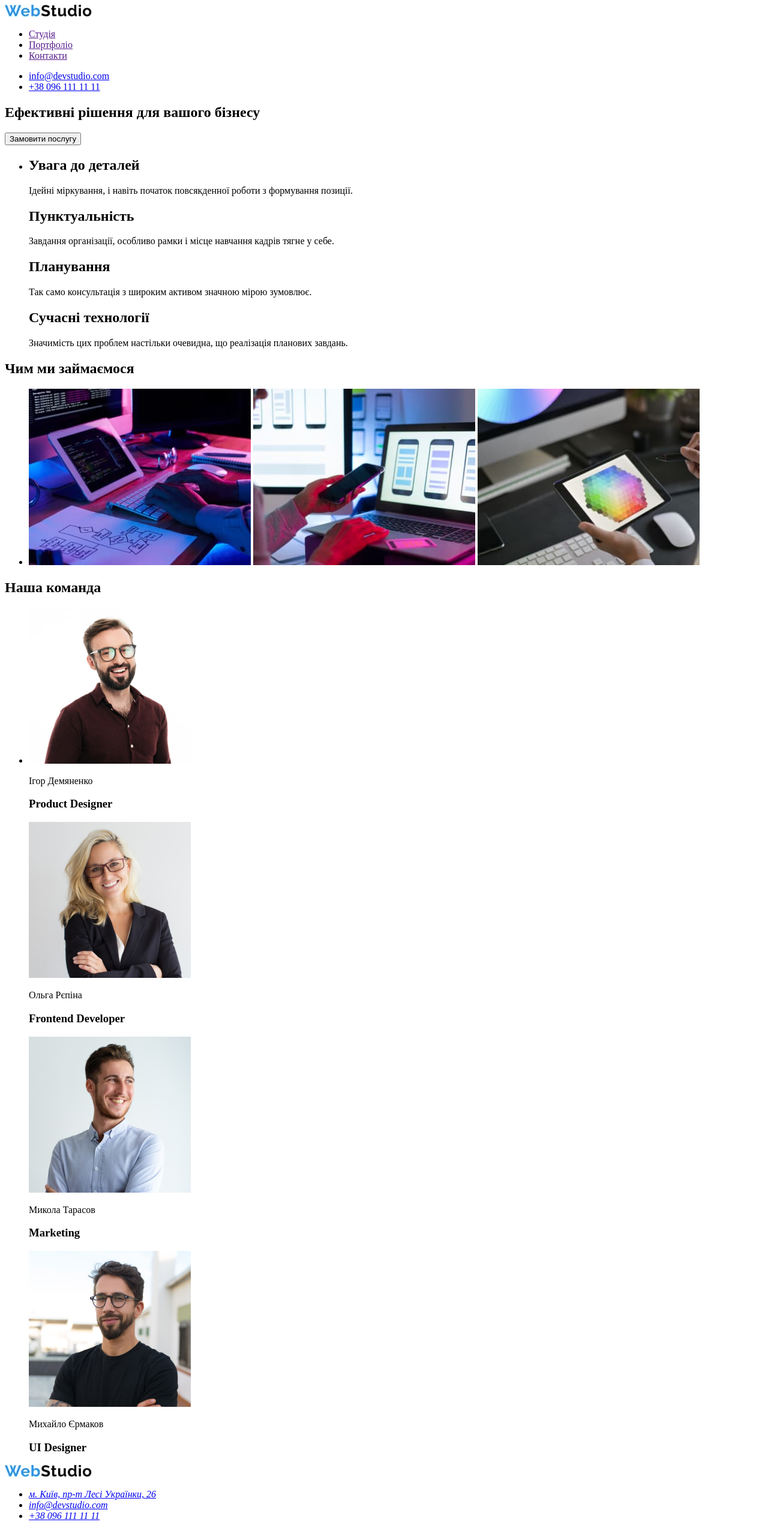
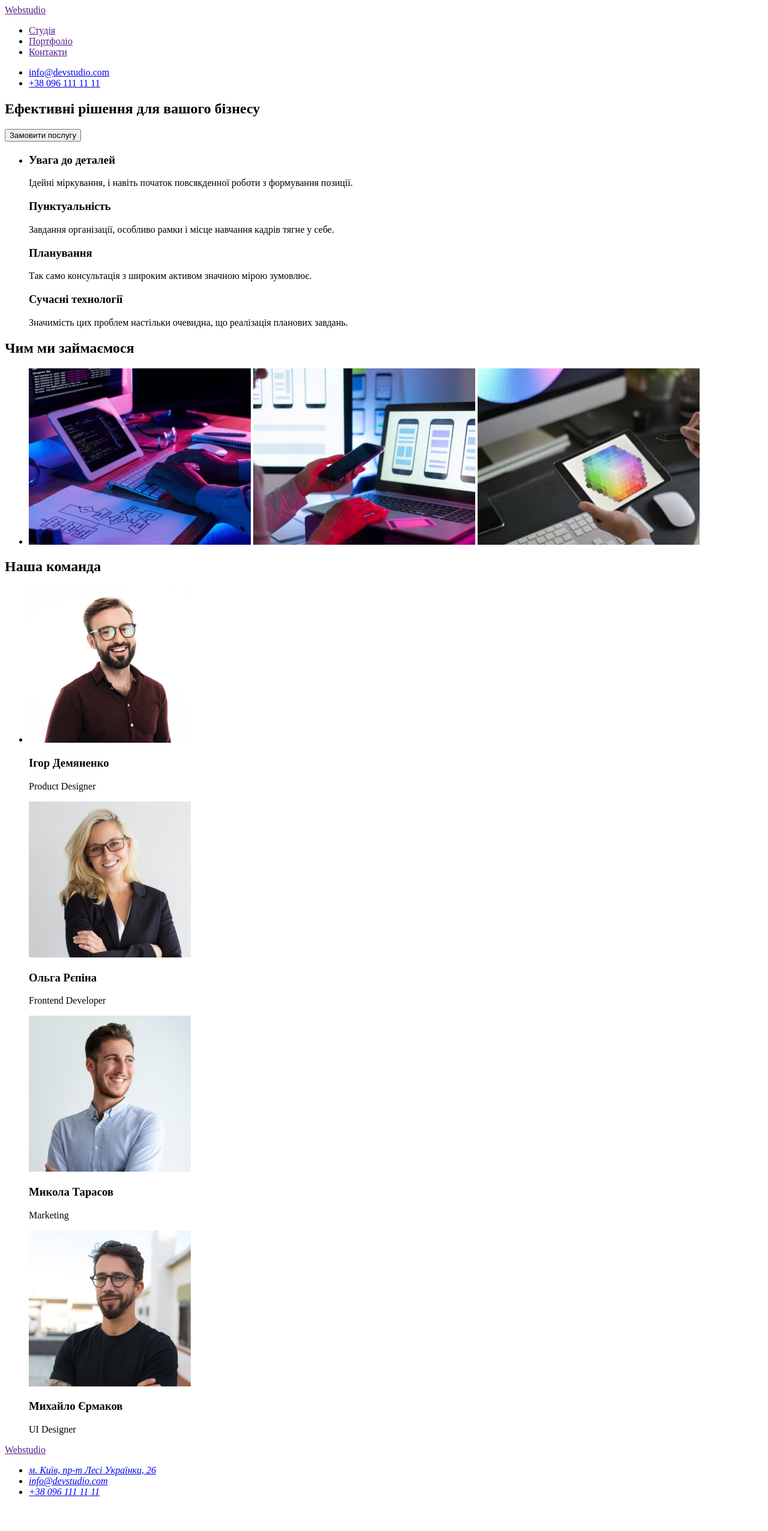
Before and after one commit to Kryzhanivskyi89/goit-markup-hw-01, a plain HTML site: page index.html in a window 1280 px wide. Shown: the whole page at 60% size. After the commit the page ends 2512 px from the top, so only its background shows below. Drawn offline with Linux system fonts and the light colour scheme.

Commit message:
Edited HW1 28.08.22

```diff
--- a/index.html
+++ b/index.html
@@ -9,11 +9,7 @@
     <body>
         <header>
             <!-- the logo is alwais a link -->
-            <a href="/">
-                <img src="./img/logo.jpg"
-                alt="webstudio"
-                width="145"/>
-            </a>
+            <a href="">Webstudio</a>
             <nav>
                 <ul>
                     <li><a href="">Студія</a></li>
@@ -43,15 +39,16 @@
             </section>
             <!-- Переваги -->
             <section>
+                <h2></h2>
                 <ul>
                     <li>
-                        <h2>Увага до деталей</h2>
+                        <h3>Увага до деталей</h3>
                         <p>Ідейні міркування, і навіть початок повсякденної роботи з формування позиції.</p>
-                        <h2>Пунктуальність</h2>
+                        <h3>Пунктуальність</h3>
                         <p>Завдання організації, особливо рамки і місце навчання кадрів тягне у себе.</p>
-                        <h2>Планування</h2>
+                        <h3>Планування</h3>
                         <p>Так само консультація з широким активом значною мірою зумовлює.</p>
-                        <h2>Сучасні технології</h2>
+                        <h3>Сучасні технології</h3>
                         <p>Значимість цих проблем настільки очевидна, що реалізація планових завдань.</p>
                     </li>
 
@@ -62,9 +59,9 @@
                 <h2>Чим ми займаємося</h2>
                 <ul>
                     <li>
-                        <img src="./img/Чим-ми-займаємося1.jpg" alt="Чим-ми-займаємося1">
-                        <img src="./img/Чим-ми-займаємося2.jpg" alt="Чим-ми-займаємося2">
-                        <img src="./img/Чим-ми-займаємося3.jpg" alt="Чим-ми-займаємося3">
+                        <img src="./img/chym-my-zaimayemos-1.jpg" alt="Чим-ми-займаємося1" width="370">
+                        <img src="./img/chym-my-zaimayemos-2.jpg" alt="Чим-ми-займаємося2" width="370">
+                        <img src="./img/chym-my-zaimayemos-3.jpg" alt="Чим-ми-займаємося3" width="370">
                     </li>
                 </ul>
             </section>
@@ -73,28 +70,24 @@
                 <h2>Наша команда</h2>
                 <ul>
                     <li>
-                        <img src="./img/Ігор-Демяненко.jpg" alt="Ігор-Демяненко" width="270">
-                            <p>Ігор Демяненко</p>
-                            <h3>Product Designer</h3>
-                        <img src="./img/Ольга-Рєпіна.jpg" alt="Ольга-Рєпіна" width="270">
-                            <p>Ольга Рєпіна</p>
-                            <h3>Frontend Developer</h3>
-                        <img src="./img/Микола-Тарасов.jpg" alt="Микола-Тарасов" width="270">
-                            <p>Микола Тарасов</p>
-                            <h3>Marketing</h3>
-                        <img src="./img/Михайло-Єрмаков.jpg" alt="Михайло-Єрмаков" width="270">
-                            <p>Михайло Єрмаков</p>
-                            <h3>UI Designer</h3>
+                        <img src="./img/igor-demianenko.jpg" alt="Ігор-Демяненко" width="270">
+                            <h3>Ігор Демяненко</h3>
+                            <p>Product Designer</p>
+                        <img src="./img/olga-ryepina.jpg" alt="Ольга-Рєпіна" width="270">
+                            <h3>Ольга Рєпіна</h3>
+                            <p>Frontend Developer<p>
+                        <img src="./img/mykola-tarasov.jpg" alt="Микола-Тарасов" width="270">
+                            <h3>Микола Тарасов</h3>
+                            <p>Marketing</p>
+                        <img src="./img/myhailo-yermak.jpg" alt="Михайло-Єрмаков" width="270">
+                            <h3>Михайло Єрмаков</h3>
+                            <p>UI Designer</p>
                     </li>
                 </ul>
              </section>
         </main>
         <footer>
-            <a href="/">
-                <img src="./img/logo.jpg"
-                alt="webstudio"
-                width="145"/>
-            </a>
+            <a href="">Webstudio</a>
 
             <address>
                 <ul>
```
Also changed, not shown: img/chym-my-zaimayemos-1.jpg (renamed from img/Чим-ми-займаємося1.jpg), img/chym-my-zaimayemos-2.jpg (renamed from img/Чим-ми-займаємося2.jpg), img/chym-my-zaimayemos-3.jpg (renamed from img/Чим-ми-займаємося3.jpg), img/igor-demianenko.jpg (renamed from img/Ігор-Демяненко.jpg), img/myhailo-yermak.jpg (renamed from img/Михайло-Єрмаков.jpg), img/mykola-tarasov.jpg (renamed from img/Микола-Тарасов.jpg), img/olga-ryepina.jpg (renamed from img/Ольга-Рєпіна.jpg).
